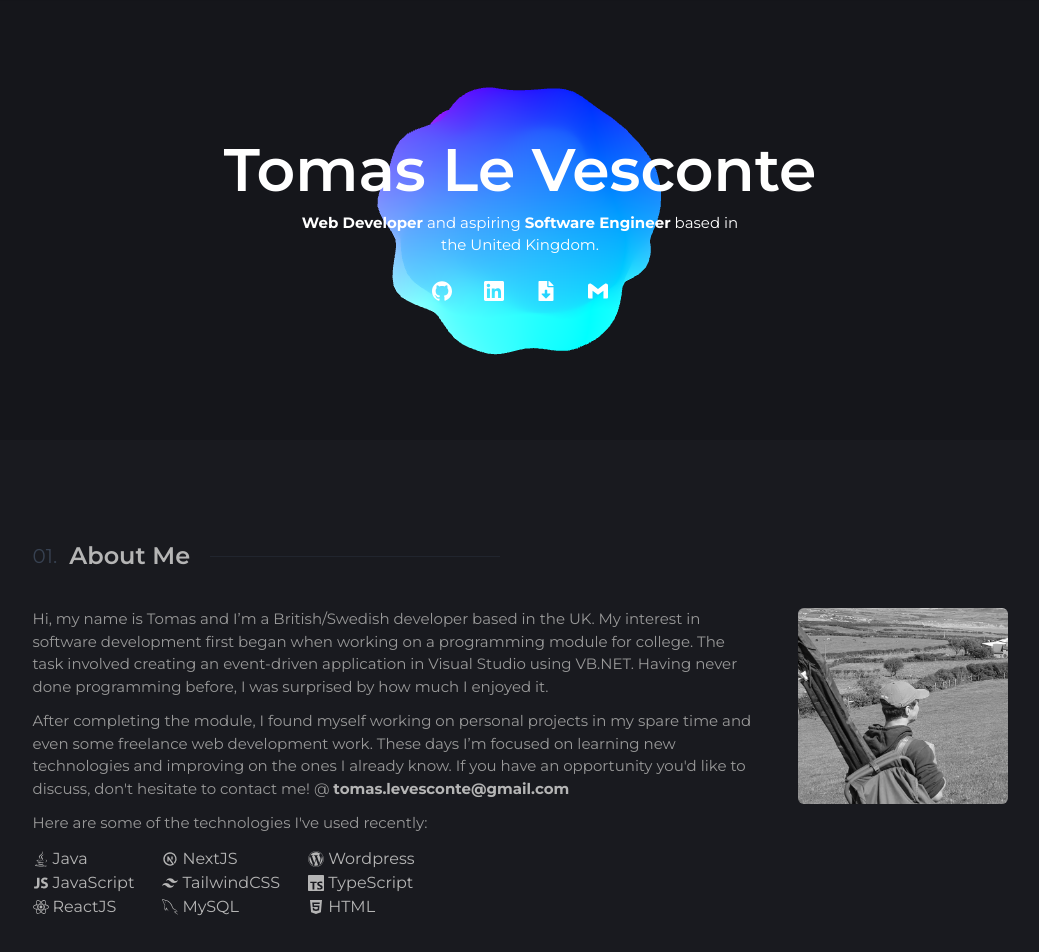
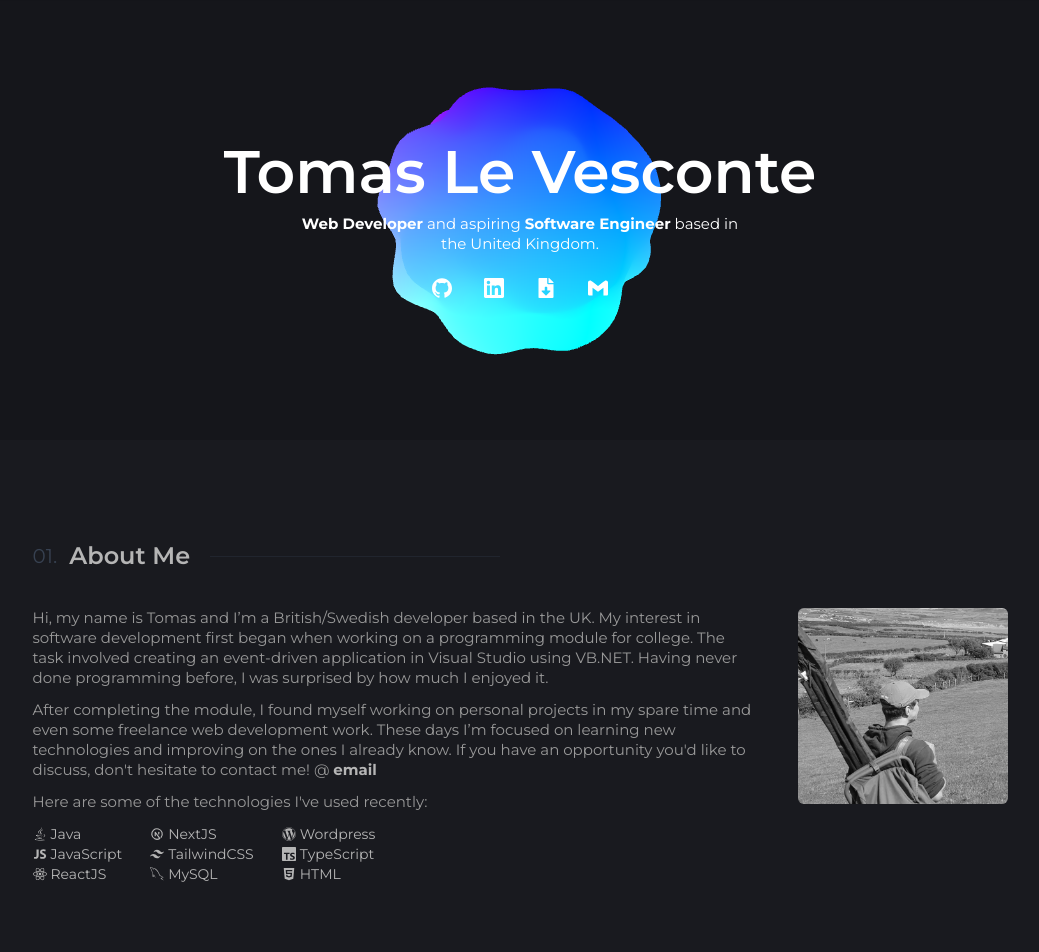
Before and after one commit to tlevesconte/portfolio-website, a Next.js app: page / in a window 1280 px wide. Shown: the top 952 px of the page, without its empty margins (120-1159 px from the left). Built offline with nearby package versions, Linux system fonts and the light colour scheme.

Commit message:
Resize default text & skills text

```diff
--- a/src/components/sections/About.tsx
+++ b/src/components/sections/About.tsx
@@ -7,53 +7,55 @@ import ProfilePicture from '../../../public/images/profile-picture.jpg';
 const About = ({ heading, paragraph1, paragraph2, skillsIntro, skills1, skills2, skills3 }: any) => {
   return (
     // About section
-    <section className="mx-auto max-w-[975px] pt-[100px]">
+    <section id="about" className="mx-auto max-w-[975px] pt-[100px]">
       {/* About Heading*/}
-      <h2 className="mb-9 flex items-center text-2xl font-semibold text-[#b5b5b5]">
-        <span className="mr-3 text-xl font-normal text-gray-700">01. </span>
+      <h2 id="about-heading" className="mb-9 flex items-center text-2xl font-semibold text-[#b5b5b5]">
+        <span id="number-prefix" className="mr-3 text-xl font-normal text-gray-700">
+          01.{' '}
+        </span>
         {heading}
-        <div className="ml-5 h-px w-[130px] bg-gray-700/30 sm:w-[130px] md:w-[220px] lg:w-[290px]"></div>
+        <div id="after-line" className="ml-5 h-px w-[130px] bg-gray-700/30 sm:w-[130px] md:w-[220px] lg:w-[290px]"></div>
       </h2>
 
       {/* About Content */}
-      <div className="flex flex-wrap justify-center md:flex-nowrap">
+      <div id="about-content" className="flex flex-wrap justify-center md:flex-nowrap">
         {/* About Text */}
-        <div className="basis-[46rem]">
+        <div id="about-text" className="basis-[46rem]">
           <p>{paragraph1}</p>
           <p className="mt-3">
             {paragraph2} {/* Space */}
             <a href="mailto:tomas.levesconte@gmail.com" className="font-bold text-[#b5b5b5] hover:text-[#fff] hover:underline">
-              tomas.levesconte@gmail.com
+              email
             </a>
           </p>
 
           {/* Skills */}
           <p className="mt-3">{skillsIntro}</p>
-          <ul className="mt-3 flex flex-row text-[#b5b5b5]">
+          <ul className="mt-10 sm:mt-3 flex flex-row text-[#b5b5b5] justify-center sm:justify-normal">
             <div>
               {skills1.map((skill: any, index: number) => {
                 return (
-                  <li className="flex flex-row items-center text-sm sm:text-base" key={index}>
+                  <li className="flex flex-row items-center text-xs sm:text-sm" key={index}>
                     {<skill.icon className="mr-1" />}
                     {skill.title}
                   </li>
                 );
               })}
             </div>
-            <div className="ml-7">
+            <div className="ml-3 sm:ml-7">
               {skills2.map((skill: any, index: number) => {
                 return (
-                  <li className="flex flex-row items-center text-sm sm:text-base" key={index}>
+                  <li className="flex flex-row items-center text-xs sm:text-sm" key={index}>
                     {<skill.icon className="mr-1" />}
                     {skill.title}
                   </li>
                 );
               })}
             </div>
-            <div className="ml-7">
+            <div className="ml-3 sm:ml-7">
               {skills3.map((skill: any, index: number) => {
                 return (
-                  <li className="flex flex-row items-center text-sm sm:text-base" key={index}>
+                  <li className="flex flex-row items-center text-xs sm:text-sm" key={index}>
                     {<skill.icon className="mr-1" />}
                     {skill.title}
                   </li>
--- a/src/pages/_app.tsx
+++ b/src/pages/_app.tsx
@@ -9,7 +9,7 @@ const montserrat = Montserrat({
 
 export default function App({ Component, pageProps }: AppProps) {
   return (
-    <main className={`${montserrat.className} text-[#999] bg-[#191A1F] text-[0.9375rem]`}>
+    <main className={`${montserrat.className} text-[#999] bg-[#191A1F] text-sm sm:text-[0.9375rem] sm:leading-{1.375rem}`}>
       <Component {...pageProps} />
     </main>
   );
```
